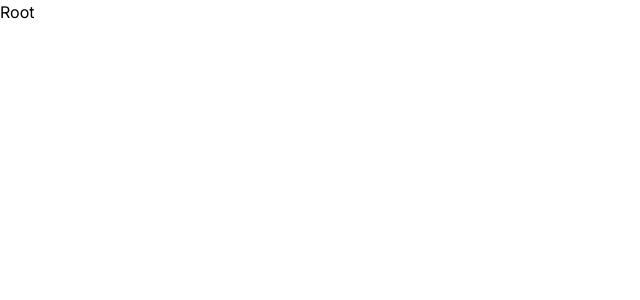
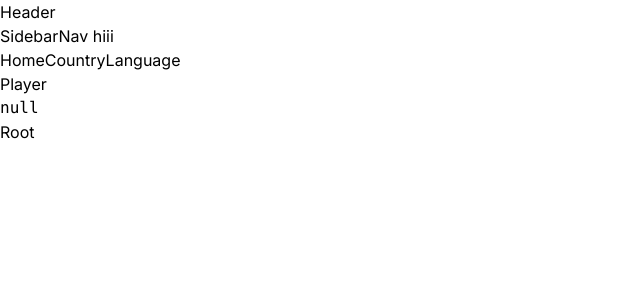
Before and after one commit to Chandrasekar-G/radio-wave-web, a Next.js app: page / in a window 1280 px wide. Shown: the top 300 px of the page, without its empty margins (0-640 px from the left). Built offline with nearby package versions, Linux system fonts and the light colour scheme.

Commit message:
Redux store boilerplate

```diff
--- a/src/app/home/page.tsx
+++ b/src/app/home/page.tsx
@@ -1,9 +1,45 @@
-import React from 'react'
+"use client";
+
+import RadioStationList from "@/components/RadioStationList";
+import { useGetNearbyStationsQuery } from "@/store/services/stationService";
 
 function HomePage() {
+  const { isLoading, isFetching, data, error } =
+    useGetNearbyStationsQuery(null);
+
   return (
-    <div>HomePage</div>
-  )
+    <div>
+      HomePage
+      {error ? (
+        <p>Oh no, there was an error</p>
+      ) : isLoading || isFetching ? (
+        <p>Loading...</p>
+      ) : data ? (
+        <div
+          style={{
+            display: "grid",
+            gridTemplateColumns: "1fr 1fr 1fr 1fr",
+            gap: 20,
+          }}
+        >
+          {data?.map((station) => (
+            <div
+              key={station.changeuuid}
+              style={{ border: "1px solid #ccc", textAlign: "center" }}
+            >
+              <img
+                src={station.favicon}
+                alt={station.name}
+                style={{ height: 180, width: 180 }}
+              />
+              <h3>{station.name}</h3>
+            </div>
+          ))}
+        </div>
+      ) : null}
+      <RadioStationList></RadioStationList>
+    </div>
+  );
 }
 
-export default HomePage
+export default HomePage;
--- a/src/app/layout.tsx
+++ b/src/app/layout.tsx
@@ -1,3 +1,7 @@
+import Header from "@/components/Header";
+import Player from "@/components/Player";
+import SidebarNav from "@/components/SidebarNav";
+import { Providers } from "@/store/provider";
 import type { Metadata } from "next";
 import { Inter } from "next/font/google";
 import "./globals.css";
@@ -16,7 +20,14 @@ export default function RootLayout({
 }>) {
   return (
     <html lang="en">
-      <body className={inter.className}>{children}</body>
+      <body className={inter.className}>
+        <Providers>
+          <Header></Header>
+          <SidebarNav></SidebarNav>
+          <Player></Player>
+          {children}
+        </Providers>
+      </body>
     </html>
   );
 }
--- a/src/components/Player.tsx
+++ b/src/components/Player.tsx
@@ -1,9 +1,19 @@
-import React from 'react'
+"use client";
+
+import { useAppSelector } from "@/store/hooks";
+import React from "react";
 
 function Player() {
+  const currentStation = useAppSelector(
+    (state) => state.playerReducer.currentStation
+  );
+
   return (
-    <div>Player</div>
-  )
+    <div>
+      Player
+      <pre>{JSON.stringify(currentStation)}</pre>
+    </div>
+  );
 }
 
-export default Player
+export default Player;
--- a/src/components/RadioStationCard.tsx
+++ b/src/components/RadioStationCard.tsx
@@ -1,9 +1,57 @@
-import React from 'react'
+"use client";
+import { useAppDispatch } from "@/store/hooks";
+import React from "react";
+import { setStation } from "@/store/features/playerSlice";
+import { IStation } from "@/types";
 
 function RadioStationCard() {
+  const dispatch = useAppDispatch();
+
+  const setStationVal = () => {
+    const station: IStation = {
+      changeuuid: "5acfb0db-a993-405c-8726-59e253fe8117",
+      stationuuid: "9d69cc77-b698-40c0-8036-17cd1f09ca44",
+      name: "\tFun Radio",
+      url: "http://stream.funradio.sk:8000/fun128.mp3",
+      url_resolved: "http://stream.funradio.sk:8000/fun128.mp3",
+      homepage: "http://www.funradio.sk/",
+      favicon:
+        "http://www.funradio.sk/img/logo/apple-icon-120x120.png?v=2023-08-14-1530",
+      tags: "",
+      country: "Slovakia",
+      countrycode: "SK",
+      state: "",
+      language: "",
+      languagecodes: "",
+      votes: 126,
+      codec: "MP3",
+      bitrate: 128,
+      hls: 0,
+      lastcheckok: 1,
+      clickcount: 50,
+      ssl_error: 0,
+      has_extended_info: false,
+      serveruuid: "",
+      clicktrend: "",
+      geo_lat: 0,
+      geo_long: 0,
+      iso_3166_2: "",
+      tags_arr: [],
+      clicktimestamp_iso8601: new Date(),
+      lastchangetime_iso8601: new Date(),
+      lastcheckoktime_iso8601: new Date(),
+      lastchecktime_iso8601: new Date(),
+      lastlocalchecktime_iso8601: new Date(),
+    };
+    dispatch(setStation(station));
+  };
+
   return (
-    <div>RadioStationCard</div>
-  )
+    <div>
+      RadioStationCard
+      <button onClick={setStationVal}>Play</button>
+    </div>
+  );
 }
 
-export default RadioStationCard
+export default RadioStationCard;
--- a/src/components/RadioStationList.tsx
+++ b/src/components/RadioStationList.tsx
@@ -1,9 +1,13 @@
-import React from 'react'
+import React from "react";
+import RadioStationCard from "./RadioStationCard";
 
 function RadioStationList() {
   return (
-    <div>RadioStationList</div>
-  )
+    <div>
+      RadioStationList
+      <RadioStationCard></RadioStationCard>
+    </div>
+  );
 }
 
-export default RadioStationList
+export default RadioStationList;
--- a/src/components/SidebarNav.tsx
+++ b/src/components/SidebarNav.tsx
@@ -1,9 +1,14 @@
-import React from 'react'
+import Link from "next/link";
 
 function SidebarNav() {
   return (
-    <div>SidebarNav</div>
-  )
+    <>
+      <div>SidebarNav hiii</div>
+      <Link href="/home">Home</Link>
+      <Link href="/country/en">Country</Link>
+      <Link href="/language/tm">Language</Link>
+    </>
+  );
 }
 
-export default SidebarNav
+export default SidebarNav;
--- /dev/null
+++ b/src/store/features/playerSlice.ts
@@ -0,0 +1,24 @@
+import { IStation } from "@/types";
+import { createSlice, PayloadAction } from "@reduxjs/toolkit";
+
+interface IPlayerState {
+  currentStation: IStation | null;
+}
+
+const initialState: IPlayerState = {
+  currentStation: null,
+};
+
+export const player = createSlice({
+  name: "player",
+  initialState,
+  reducers: {
+    reset: () => initialState,
+    setStation: (state, action: PayloadAction<IStation>) => {
+      state.currentStation = action.payload;
+    },
+  },
+});
+
+export const { setStation, reset } = player.actions;
+export default player.reducer;
--- /dev/null
+++ b/src/store/hooks.ts
@@ -0,0 +1,5 @@
+import { TypedUseSelectorHook, useDispatch, useSelector } from "react-redux";
+import type { RootState, AppDispatch } from "./store";
+
+export const useAppDispatch = () => useDispatch<AppDispatch>();
+export const useAppSelector: TypedUseSelectorHook<RootState> = useSelector;
--- /dev/null
+++ b/src/store/provider.tsx
@@ -0,0 +1,8 @@
+"use client";
+
+import { store } from "./store";
+import { Provider } from "react-redux";
+
+export function Providers({ children }: { children: React.ReactNode }) {
+  return <Provider store={store}>{children}</Provider>;
+}
--- /dev/null
+++ b/src/store/services/stationService.ts
@@ -0,0 +1,27 @@
+import { IStation } from "@/types";
+import { createApi, fetchBaseQuery } from "@reduxjs/toolkit/query/react";
+
+export const stationApi = createApi({
+  reducerPath: "stationApi",
+  refetchOnFocus: true,
+  baseQuery: fetchBaseQuery({
+    baseUrl: "https://nl1.api.radio-browser.info/json/",
+  }),
+  endpoints: (builder) => ({
+    getNearbyStations: builder.query<IStation[], null>({
+      query: () => ({
+        url: "stations/search",
+        method: "POST",
+        body: {
+          offset: 0,
+          limit: 10,
+          hidebroken: "true",
+          order: "clickcount",
+          reverse: "true",
+        },
+      }),
+    }),
+  }),
+});
+
+export const { useGetNearbyStationsQuery } = stationApi;
--- /dev/null
+++ b/src/store/store.ts
@@ -0,0 +1,13 @@
+import { configureStore } from "@reduxjs/toolkit";
+import playerReducer from "./features/playerSlice";
+import { stationApi } from "./services/stationService";
+
+export const store = configureStore({
+  reducer: { playerReducer, [stationApi.reducerPath]: stationApi.reducer },
+  middleware: (getDefaultMiddleware) =>
+    getDefaultMiddleware({}).concat([stationApi.middleware]),
+  devTools: process.env.NODE_ENV !== "production",
+});
+
+export type RootState = ReturnType<typeof store.getState>;
+export type AppDispatch = typeof store.dispatch;
```
Also changed, not shown: src/types.ts (+60 -0 lines), 1 other file (tests, documents, lock files or other folders).
